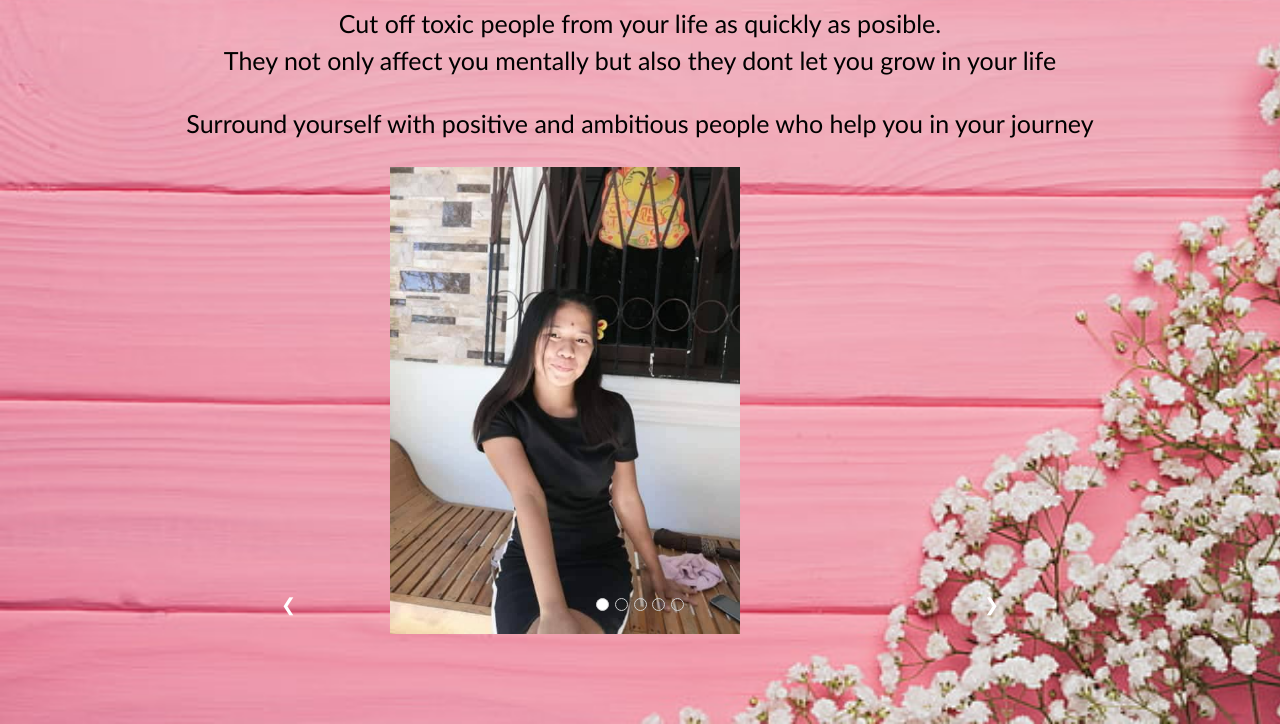
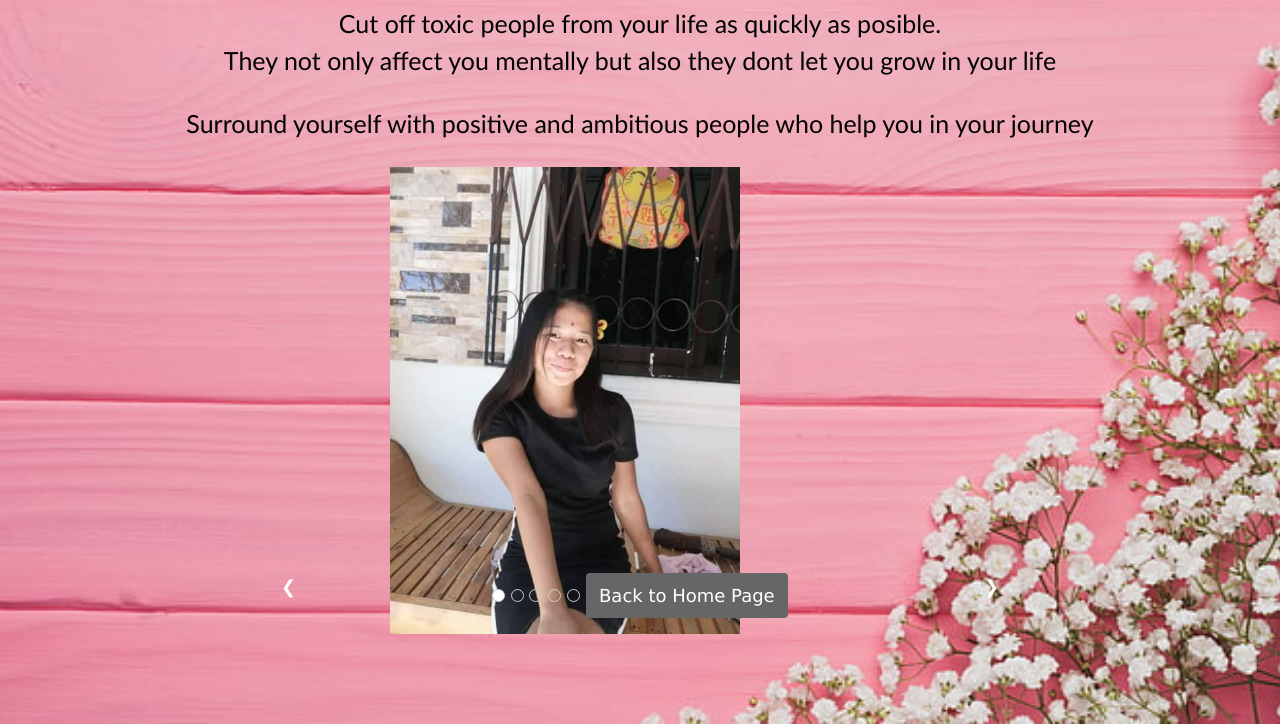
Before and after one commit to Georgette2711/Personal-website, a plain HTML site: page index.html in a window 1280 px wide. Shown: the part 277-1001 px from the top of the page. Drawn offline with nearby package versions, Linux system fonts and the light colour scheme.

Commit message:
Update Index.html

```diff
--- a/index.html
+++ b/index.html
@@ -48,7 +48,8 @@
     <span class="w3-badge demo w3-border w3-transparent w3-hover-white" onclick="currentDiv(3)"></span>
     <span class="w3-badge demo w3-border w3-transparent w3-hover-white" onclick="currentDiv(4)"></span>
     <span class="w3-badge demo w3-border w3-transparent w3-hover-white" onclick="currentDiv(5)"></span>
-  </div>
+  <a href="Index.html">Back to Home Page</a>
+	</div>
 </div>
 
 <script>
```
